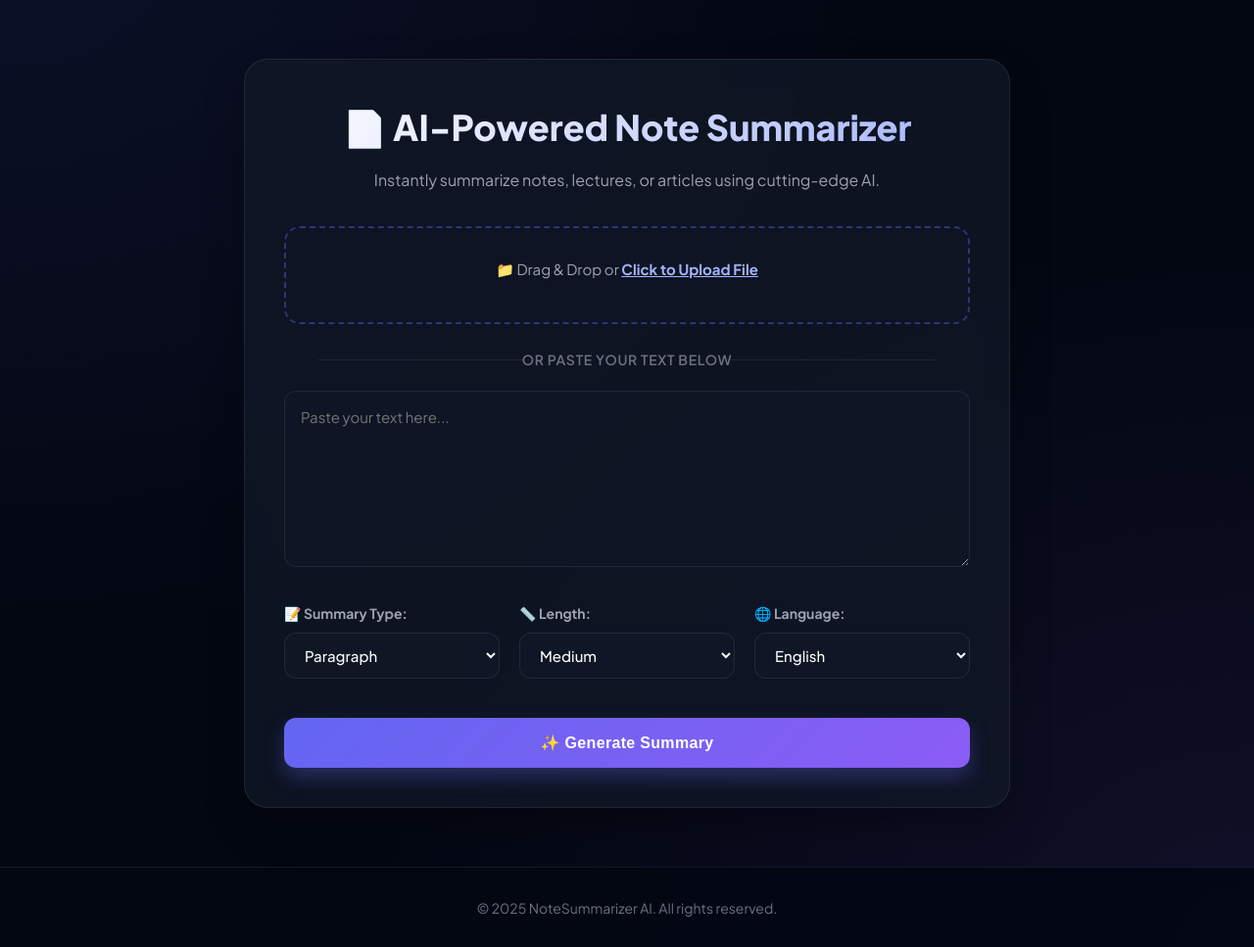
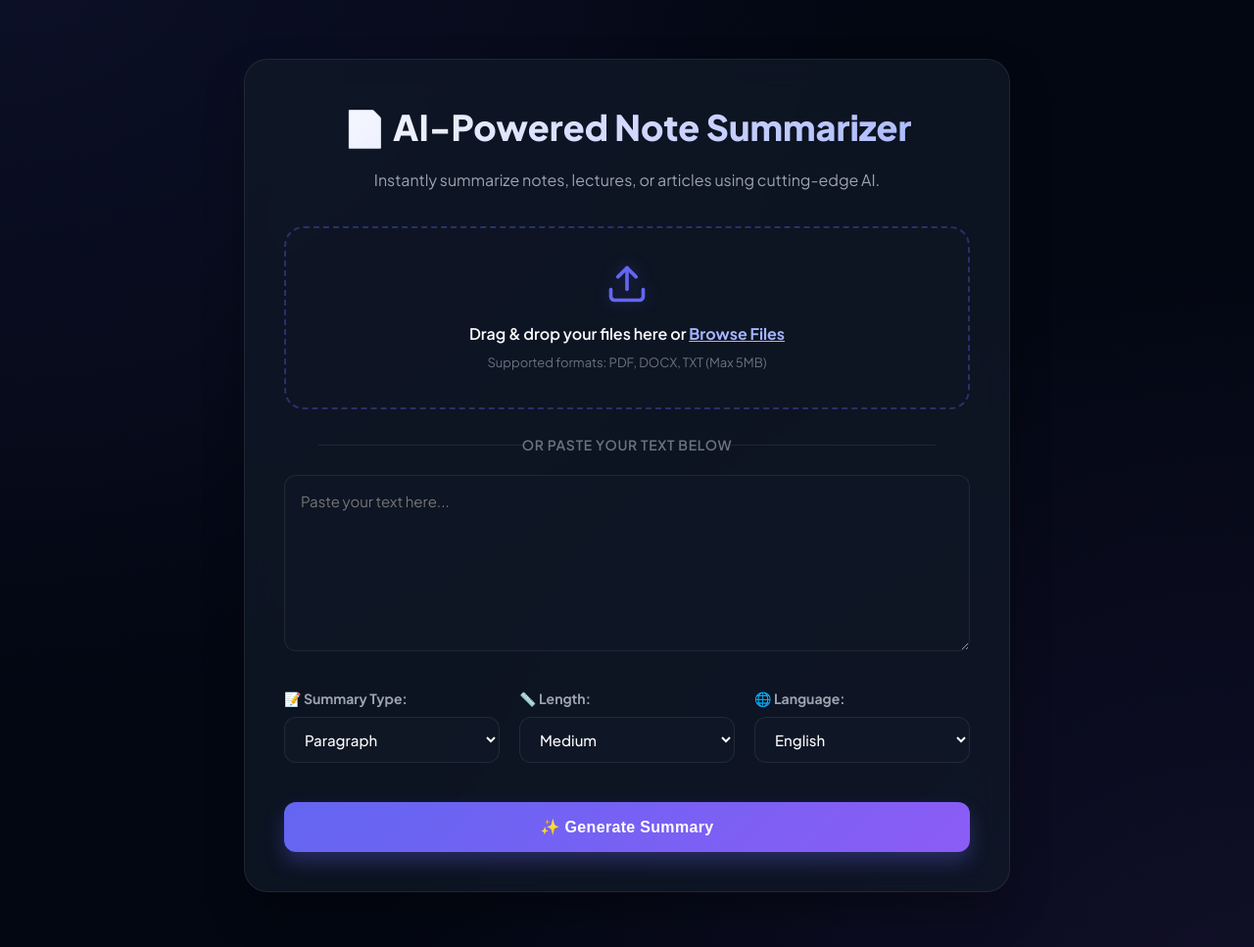
Before and after one commit to Sanjay-Mathivanan/NoteSummarizerAI, a Flask app: page /summarize in a window 1280 px wide. Shown: the part 77-1044 px from the top of the page at 98% size. Run offline with Flask 3, Linux system fonts and the light colour scheme.

Commit message:
Upgrade: Redesign file upload zone with interactive icons, drag glows, remove triggers, and size validation

```diff
--- a/static/style.css
+++ b/static/style.css
@@ -248,23 +248,20 @@ header nav a:hover::after {
 
 /* Drag & Drop Upload Zone */
 .upload-section {
-  border: 2px dashed rgba(99, 102, 241, 0.4);
-  background: rgba(17, 24, 39, 0.4);
-  padding: 30px;
-  border-radius: 16px;
+  border: 2px dashed rgba(99, 102, 241, 0.35);
+  background: rgba(17, 24, 39, 0.3);
+  padding: 35px 20px;
+  border-radius: 20px;
   margin-bottom: 25px;
   transition: var(--transition-smooth);
+  position: relative;
+  overflow: hidden;
 }
 
 .upload-section:hover, .upload-section.dragover {
   border-color: #8b5cf6;
-  background: rgba(99, 102, 241, 0.05);
-  box-shadow: 0 0 20px rgba(99, 102, 241, 0.1);
-}
-
-.upload-section p {
-  font-size: 15px;
-  color: var(--text-secondary);
+  background: rgba(99, 102, 241, 0.06);
+  box-shadow: 0 0 25px rgba(99, 102, 241, 0.15);
 }
 
 .upload-label {
@@ -277,6 +274,114 @@ header nav a:hover::after {
 
 .upload-label:hover {
   color: #c7d2fe;
+}
+
+.upload-icon-container {
+  margin-bottom: 16px;
+  display: flex;
+  justify-content: center;
+  align-items: center;
+}
+
+.upload-icon {
+  width: 44px;
+  height: 44px;
+  color: var(--accent-color);
+  filter: drop-shadow(0 0 8px rgba(99, 102, 241, 0.3));
+  transition: var(--transition-smooth);
+}
+
+.upload-section:hover .upload-icon,
+.upload-section.dragover .upload-icon {
+  transform: translateY(-4px) scale(1.05);
+  color: #8b5cf6;
+  filter: drop-shadow(0 0 12px rgba(139, 92, 246, 0.5));
+}
+
+.upload-text {
+  font-size: 16px;
+  font-weight: 600;
+  margin-bottom: 6px;
+  color: var(--text-primary);
+}
+
+.upload-hint {
+  font-size: 13px;
+  color: var(--text-muted);
+  margin-bottom: 0;
+}
+
+.file-details-box {
+  display: flex;
+  align-items: center;
+  background: rgba(99, 102, 241, 0.08);
+  border: 1px solid rgba(99, 102, 241, 0.2);
+  border-radius: 12px;
+  padding: 12px 16px;
+  margin-top: 16px;
+  max-width: 400px;
+  margin-left: auto;
+  margin-right: auto;
+  text-align: left;
+  animation: slideUp 0.3s ease;
+  position: relative;
+}
+
+.file-icon {
+  font-size: 24px;
+  margin-right: 12px;
+}
+
+.file-info {
+  flex: 1;
+  overflow: hidden;
+}
+
+.detail-file-name {
+  font-size: 14px;
+  font-weight: 700;
+  color: #a5b4fc;
+  margin: 0;
+  white-space: nowrap;
+  overflow: hidden;
+  text-overflow: ellipsis;
+}
+
+.detail-file-size {
+  font-size: 12px;
+  color: var(--text-secondary);
+  margin: 2px 0 0 0;
+}
+
+.remove-file-btn {
+  background: transparent;
+  border: none;
+  color: var(--text-muted);
+  font-size: 16px;
+  cursor: pointer;
+  padding: 4px;
+  transition: var(--transition-smooth);
+  display: flex;
+  justify-content: center;
+  align-items: center;
+}
+
+.remove-file-btn:hover {
+  color: #ef4444;
+  transform: scale(1.2);
+}
+
+.validation-error-text {
+  font-size: 14px;
+  font-weight: 600;
+  color: #f87171;
+  margin-top: 12px;
+  margin-bottom: 0;
+}
+
+@keyframes slideUp {
+  from { opacity: 0; transform: translateY(10px); }
+  to { opacity: 1; transform: translateY(0); }
 }
 
 .or-text {
--- a/templates/summarize.html
+++ b/templates/summarize.html
@@ -26,9 +26,26 @@
 
     <form id="summarize-form" method="POST" enctype="multipart/form-data">
       <div class="upload-section" id="drop-area">
-        <p>📁 Drag & Drop or <label for="file-upload" class="upload-label">Click to Upload File</label></p>
-        <input type="file" name="file" id="file-upload" hidden onchange="showFileName()">
-        <p id="file-name" style="margin-top:12px; font-weight:700; color:#a5b4fc;"></p>
+        <div class="upload-icon-container">
+          <svg class="upload-icon" xmlns="http://www.w3.org/2000/svg" viewBox="0 0 24 24" fill="none" stroke="currentColor" stroke-width="2" stroke-linecap="round" stroke-linejoin="round">
+            <path d="M21 15v4a2 2 0 0 1-2 2H5a2 2 0 0 1-2-2v-4"></path>
+            <polyline points="17 8 12 3 7 8"></polyline>
+            <line x1="12" y1="3" x2="12" y2="15"></line>
+          </svg>
+        </div>
+        <p class="upload-text">Drag & drop your files here or <label for="file-upload" class="upload-label">Browse Files</label></p>
+        <p class="upload-hint">Supported formats: PDF, DOCX, TXT (Max 5MB)</p>
+        <input type="file" name="file" id="file-upload" accept=".pdf,.docx,.txt" hidden onchange="showFileName()">
+
+        <div id="file-details" class="file-details-box" style="display: none;">
+          <div class="file-icon">📄</div>
+          <div class="file-info">
+            <p id="file-name" class="detail-file-name"></p>
+            <p id="file-size" class="detail-file-size"></p>
+          </div>
+          <button type="button" class="remove-file-btn" onclick="clearFile(event)">✕</button>
+        </div>
+        <p id="validation-error" class="validation-error-text" style="display: none;"></p>
       </div>
 
       <p class="or-text">Or paste your text below</p>
@@ -99,13 +116,66 @@
   <script>
     const dropArea = document.getElementById('drop-area');
     const fileInput = document.getElementById('file-upload');
-    const fileNameDisplay = document.getElementById('file-name');
     const summarizeForm = document.getElementById('summarize-form');
+    const fileDetails = document.getElementById('file-details');
+    const detailFileName = document.getElementById('file-name');
+    const detailFileSize = document.getElementById('file-size');
+    const validationError = document.getElementById('validation-error');
+
+    const allowedExtensions = ['pdf', 'docx', 'txt'];
+    const maxSizeBytes = 5 * 1024 * 1024; // 5MB
+
+    function validateAndProcessFile(file) {
+      validationError.style.display = 'none';
+      validationError.textContent = '';
+
+      if (!file) return false;
+
+      const extension = file.name.split('.').pop().toLowerCase();
+      if (!allowedExtensions.includes(extension)) {
+        validationError.textContent = '⚠️ Invalid file type. Please upload only PDF, DOCX, or TXT.';
+        validationError.style.display = 'block';
+        clearFile(null);
+        return false;
+      }
+
+      if (file.size > maxSizeBytes) {
+        validationError.textContent = '⚠️ File is too large. Maximum size allowed is 5MB.';
+        validationError.style.display = 'block';
+        clearFile(null);
+        return false;
+      }
+
+      detailFileName.textContent = file.name;
+      detailFileSize.textContent = formatBytes(file.size);
+      fileDetails.style.display = 'flex';
+      return true;
+    }
 
     function showFileName() {
-      if(fileInput.files.length > 0) {
-        fileNameDisplay.textContent = '✅ Uploaded: ' + fileInput.files[0].name;
+      if (fileInput.files.length > 0) {
+        const file = fileInput.files[0];
+        validateAndProcessFile(file);
       }
+    }
+
+    function clearFile(event) {
+      if (event) {
+        event.stopPropagation();
+        event.preventDefault();
+      }
+      fileInput.value = '';
+      fileDetails.style.display = 'none';
+      detailFileName.textContent = '';
+      detailFileSize.textContent = '';
+    }
+
+    function formatBytes(bytes) {
+      if (bytes === 0) return '0 Bytes';
+      const k = 1024;
+      const sizes = ['Bytes', 'KB', 'MB'];
+      const i = Math.floor(Math.log(bytes) / Math.log(k));
+      return parseFloat((bytes / Math.pow(k, i)).toFixed(2)) + ' ' + sizes[i];
     }
 
     dropArea.addEventListener('dragover', (e) => {
@@ -123,8 +193,9 @@
       dropArea.classList.remove('dragover');
       const files = e.dataTransfer.files;
       if (files.length > 0) {
-        fileInput.files = files;
-        showFileName();
+        if (validateAndProcessFile(files[0])) {
+          fileInput.files = files;
+        }
       }
     });
 
```
